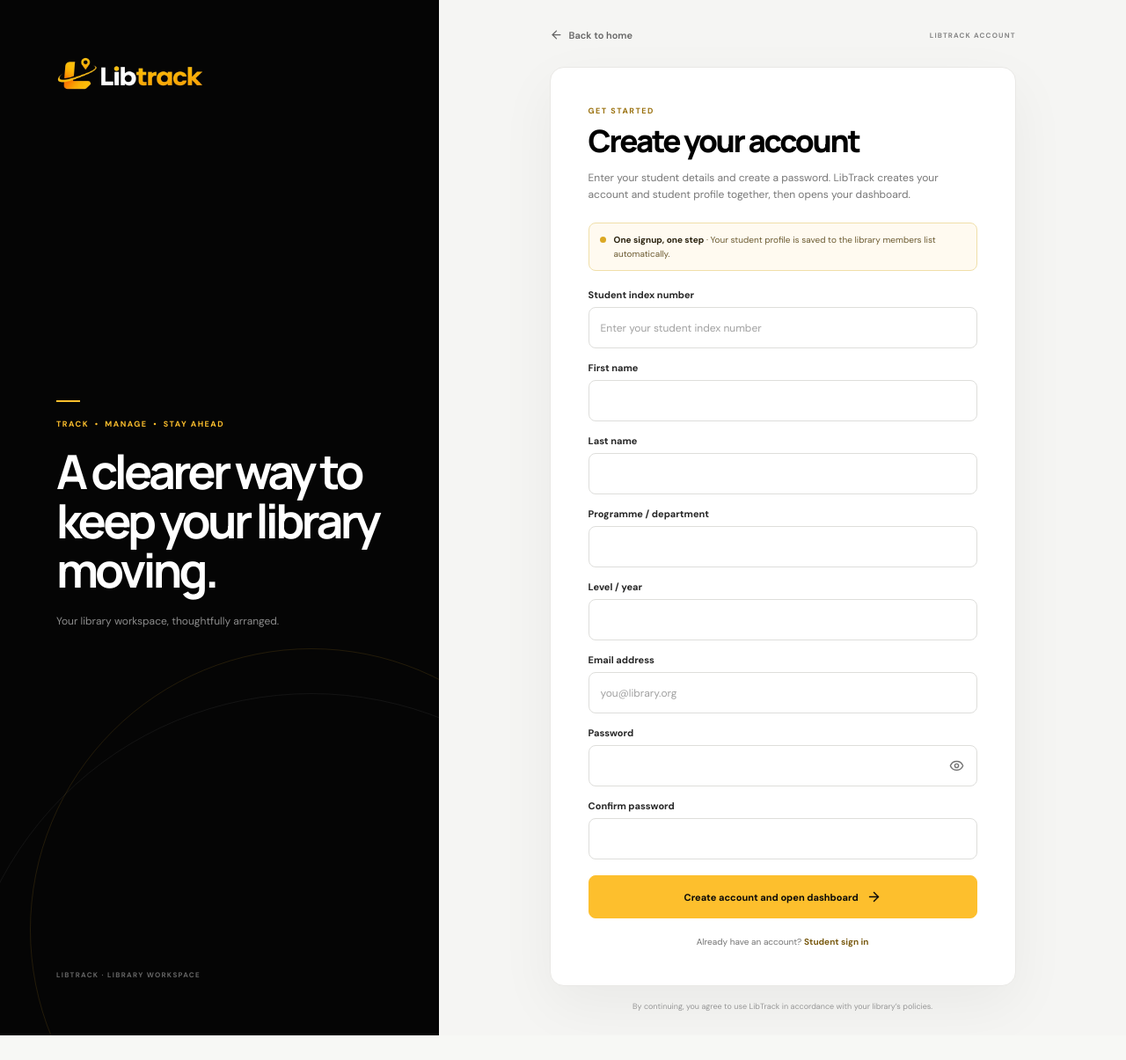
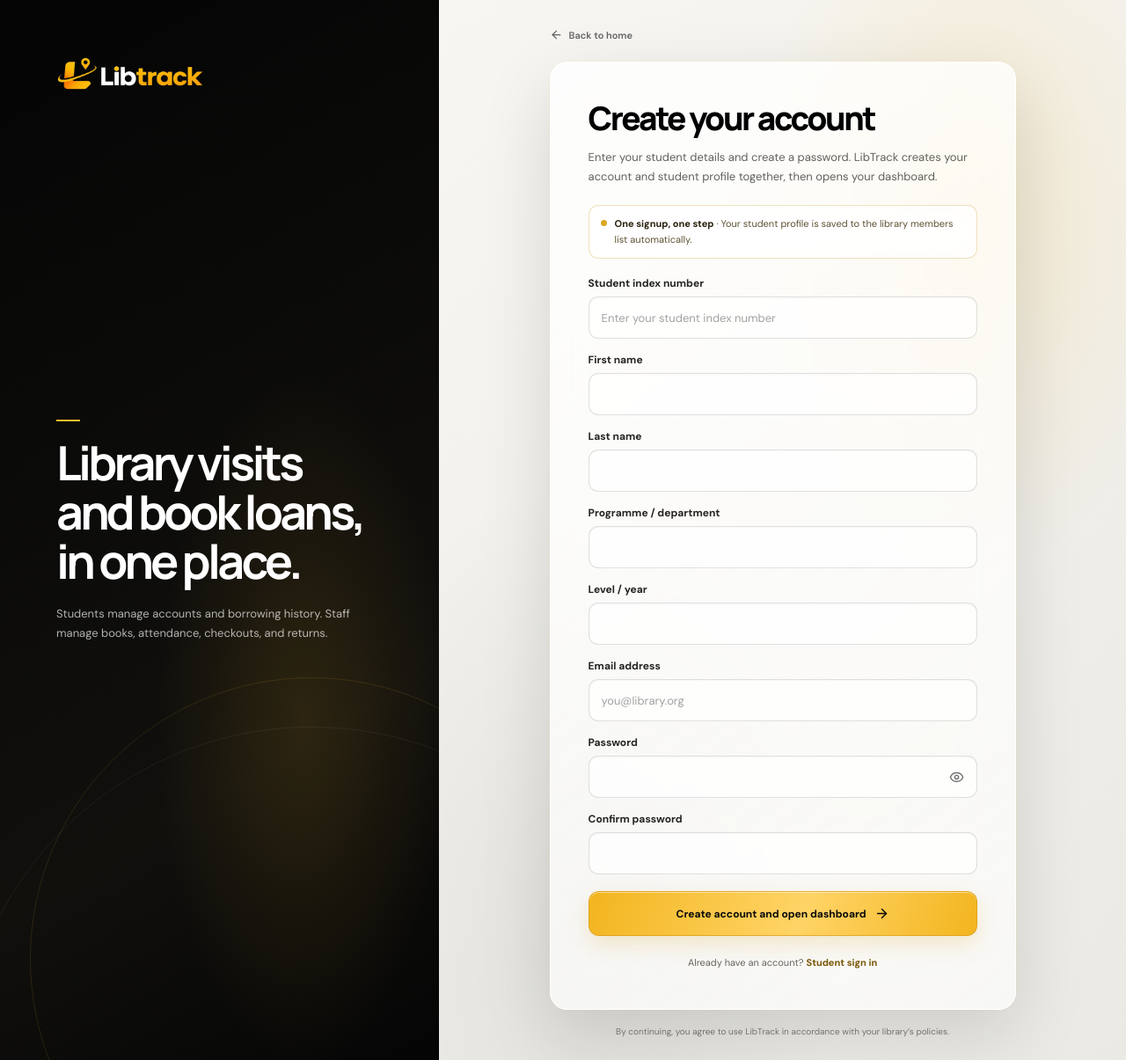
Before and after one commit to Emmanuel-Otoo67/semester-project-, a React (Vite) app: page /create-account in a window 1280 px wide. Shown: the whole page at 88% size. Before the commit the page ends 1177 px from the top, so only its background shows below. Built offline with nearby package versions, Linux system fonts and the light colour scheme; no server answers.

Commit message:
signup pages fix

```diff
--- a/src/ui/pages/AccountPage.tsx
+++ b/src/ui/pages/AccountPage.tsx
@@ -133,15 +133,13 @@ export default function AccountPage({ mode, localDemo, onSignIn, signInAudience
   return <div className="account-shell">
     <aside className="account-aside">
       <Link className="account-brand" to="/" aria-label="LibTrack home"><BrandLogo className="brand-logo-account" /></Link>
-      <div className="account-aside-copy"><span className="account-aside-line" /><p>Track <i>•</i> Manage <i>•</i> Stay Ahead</p><h2>A clearer way to keep your library moving.</h2><span className="account-aside-note">Your library workspace, thoughtfully arranged.</span></div>
+      <div className="account-aside-copy"><span className="account-aside-line" /><h2>Library visits and book loans, in one place.</h2><span className="account-aside-note">Students manage accounts and borrowing history. Staff manage books, attendance, checkouts, and returns.</span></div>
       <div className="account-aside-orbit account-aside-orbit-one" aria-hidden="true" /><div className="account-aside-orbit account-aside-orbit-two" aria-hidden="true" />
-      <span className="account-aside-footer">LIBTRACK · LIBRARY WORKSPACE</span>
     </aside>
     <main className="account-main">
-      <div className="account-topline"><Link to="/" className="account-home-link"><ArrowLeft size={15} /> Back to home</Link><span>LIBTRACK ACCOUNT</span></div>
+      <div className="account-topline"><Link to="/" className="account-home-link"><ArrowLeft size={15} /> Back to home</Link></div>
       <section className="account-card">
         <div className="account-mobile-brand"><BrandLogo className="brand-logo-mobile" /></div>
-        <p className="account-kicker">{mode === 'sign-in' ? 'WELCOME BACK' : mode === 'create-account' ? 'GET STARTED' : 'ACCOUNT HELP'}</p>
         <h1>{title}</h1>
         <p className="account-intro">{mode === 'sign-in'
           ? 'Sign in to continue to your library workspace.'
--- a/src/ui/website.css
+++ b/src/ui/website.css
@@ -227,37 +227,33 @@
 .footer-links>.footer-placeholder { margin: 0; color: rgb(255 255 255 / 52%); font-size: 11px; font-weight: 450; letter-spacing: 0; text-transform: none; }
 .footer-bottom { display: flex; width: min(100%, 1190px); justify-content: space-between; margin: 0 auto; padding: 17px 0 20px; border-top: 1px solid rgb(255 255 255 / 12%); color: rgb(255 255 255 / 42%); font-size: 9px; }
 
-.account-shell { display: grid; min-height: 100vh; grid-template-columns: minmax(310px, .78fr) minmax(0, 1.22fr); background: #f5f5f3; color: var(--lt-black); font-family: var(--lt-body); }
-.account-aside { position: relative; isolation: isolate; display: flex; min-height: 100%; flex-direction: column; overflow: hidden; padding: clamp(27px, 5vw, 67px); background: #050505; color: #fff; }
+.account-shell { display: grid; min-height: 100vh; grid-template-columns: minmax(310px, .78fr) minmax(0, 1.22fr); background: #080808; color: var(--lt-black); font-family: var(--lt-body); }
+.account-aside { position: relative; isolation: isolate; display: flex; min-height: 100%; flex-direction: column; overflow: hidden; padding: clamp(27px, 5vw, 67px); background: radial-gradient(ellipse at 69% 68%, rgb(253 191 45 / 12%), transparent 34%), linear-gradient(150deg, #050505 4%, #11100d 70%, #050505); color: #fff; }
 .account-brand { display: inline-flex; width: fit-content; align-items: center; gap: 10px; color: white !important; text-decoration: none; font-family: var(--lt-display); font-size: 19px; font-weight: 800; letter-spacing: -.55px; }
 .account-brand>span, .account-mobile-brand>span { display: grid; width: 37px; height: 37px; place-items: center; border: 1px solid rgb(253 191 45 / 48%); border-radius: 11px; background: rgb(253 191 45 / 13%); color: var(--lt-gold); }
 .account-aside-copy { position: relative; z-index: 1; max-width: 440px; margin: auto 0; padding: 50px 0 85px; }
 .account-aside-line { display: block; width: 27px; height: 2px; margin-bottom: 19px; background: var(--lt-gold); }
-.account-aside-copy>p { margin: 0 0 20px; color: var(--lt-gold); font-size: 9px; font-weight: 750; letter-spacing: 1.5px; text-transform: uppercase; }
-.account-aside-copy>p i { padding: 0 3px; font-style: normal; }
 .account-aside-copy h2 { max-width: 420px; margin: 0; font-family: var(--lt-display); font-size: clamp(36px, 4.2vw, 58px); font-weight: 700; letter-spacing: -.07em; line-height: 1.04; }
-.account-aside-note { display: block; margin-top: 21px; color: rgb(255 255 255 / 54%); font-size: 12px; line-height: 1.6; }
-.account-aside-footer { position: relative; z-index: 1; color: rgb(255 255 255 / 39%); font-size: 8px; font-weight: 700; letter-spacing: 1.3px; }
+.account-aside-note { display: block; max-width: 370px; margin-top: 21px; color: rgb(255 255 255 / 68%); font-size: 13px; line-height: 1.75; }
 .account-aside-orbit { position: absolute; z-index: -1; right: -35%; bottom: -17%; width: min(80vw, 640px); aspect-ratio: 1; border: 1px solid rgb(253 191 45 / 12%); border-radius: 50%; }
 .account-aside-orbit-two { right: -51%; bottom: -35%; width: min(100vw, 800px); border-color: rgb(255 255 255 / 6%); }
-.account-main { display: flex; min-width: 0; flex-direction: column; align-items: center; justify-content: center; padding: 32px clamp(22px, 5vw, 68px) 25px; }
-.account-topline { display: flex; width: min(100%, 530px); align-items: center; justify-content: space-between; margin: 0 auto 29px; color: #858585; font-size: 8px; font-weight: 750; letter-spacing: 1.15px; }
+.account-main { position: relative; isolation: isolate; display: flex; min-width: 0; flex-direction: column; align-items: center; justify-content: center; overflow: hidden; padding: 32px clamp(22px, 5vw, 68px) 25px; background: radial-gradient(ellipse at 78% 20%, rgb(253 191 45 / 15%), transparent 30%), radial-gradient(ellipse at 20% 88%, rgb(0 0 0 / 5%), transparent 35%), linear-gradient(145deg, #f7f6f2, #eae9e4); }
+.account-topline { position: relative; z-index: 1; display: flex; width: min(100%, 530px); align-items: center; justify-content: flex-start; margin: 0 auto 23px; color: #858585; font-size: 8px; font-weight: 750; letter-spacing: 1.15px; }
 .account-home-link { display: inline-flex; align-items: center; gap: 7px; color: #656565 !important; text-decoration: none; font-size: 11px; font-weight: 600; letter-spacing: 0; transition: color 160ms ease; }
 .account-home-link:hover { color: #8e650a !important; }
-.account-card { width: min(100%, 530px); padding: clamp(27px, 4vw, 43px); border: 1px solid #e9e8e5; border-radius: 16px; background: #fff; box-shadow: 0 22px 65px rgb(0 0 0 / 5%); }
+.account-card { position: relative; z-index: 1; width: min(100%, 530px); padding: clamp(27px, 4vw, 43px); border: 1px solid rgb(255 255 255 / 88%); border-radius: 20px; background: linear-gradient(145deg, rgb(255 255 255 / 82%), rgb(255 255 255 / 65%)); box-shadow: 0 28px 80px rgb(0 0 0 / 13%), inset 0 1px 0 rgb(255 255 255 / 95%), 0 0 0 1px rgb(253 191 45 / 7%); -webkit-backdrop-filter: blur(26px) saturate(145%); backdrop-filter: blur(26px) saturate(145%); }
 .account-mobile-brand { display: none; }
-.account-kicker { margin: 0 0 9px; color: #9a710f; font-size: 9px; font-weight: 800; letter-spacing: 1.5px; }
-.account-card h1 { margin: 0; font-family: var(--lt-display); font-size: clamp(27px, 3vw, 35px); font-weight: 760; letter-spacing: -.065em; line-height: 1.13; }
-.account-intro { margin: 12px 0 21px; color: #777; font-size: 12px; line-height: 1.65; }
-.account-demo-note { display: flex; align-items: flex-start; gap: 9px; margin: 0 0 20px; padding: 11px 12px; border: 1px solid #f0dfa9; border-radius: 8px; background: #fffaf0; color: #6c5b31; font-size: 10px; line-height: 1.55; }
+.account-card h1 { margin: 0; font-family: var(--lt-display); font-size: clamp(29px, 3vw, 37px); font-weight: 760; letter-spacing: -.065em; line-height: 1.13; }
+.account-intro { margin: 12px 0 21px; color: #62615c; font-size: 13px; line-height: 1.7; }
+.account-demo-note { display: flex; align-items: flex-start; gap: 9px; margin: 0 0 20px; padding: 12px 13px; border: 1px solid rgb(208 164 58 / 32%); border-radius: 11px; background: rgb(255 255 255 / 54%); color: #5e5132; font-size: 11px; line-height: 1.6; -webkit-backdrop-filter: blur(12px); backdrop-filter: blur(12px); }
 .demo-note-dot { flex: 0 0 auto; width: 7px; height: 7px; margin-top: 4px; border-radius: 50%; background: #dba824; }
 .account-demo-note strong { color: #28200c; }
-.account-form { display: grid; gap: 15px; }
+.account-form { display: grid; gap: 16px; }
 .account-field { display: grid; gap: 7px; }
-.account-field>label { color: #262626; font-size: 11px; font-weight: 700; }
-.account-field input { width: 100%; min-height: 47px; padding: 0 13px; border: 1px solid #dededb; border-radius: 8px; outline: 0; background: #fff; color: #111; font: inherit; font-size: 12px; transition: border-color 170ms ease, box-shadow 170ms ease; }
+.account-field>label { color: #25241f; font-size: 12px; font-weight: 700; }
+.account-field input { width: 100%; min-height: 48px; padding: 0 14px; border: 1px solid rgb(52 48 38 / 15%); border-radius: 11px; outline: 0; background: rgb(255 255 255 / 72%); color: #111; font: inherit; font-size: 13px; box-shadow: inset 0 1px 2px rgb(0 0 0 / 3%); transition: border-color 180ms ease, box-shadow 180ms ease, background 180ms ease; }
 .account-field input::placeholder { color: #a1a1a1; }
-.account-field input:focus { border-color: #c6941b; box-shadow: 0 0 0 3px rgb(253 191 45 / 19%); }
+.account-field input:focus { border-color: #c6941b; background: rgb(255 255 255 / 95%); box-shadow: 0 0 0 4px rgb(253 191 45 / 18%), 0 5px 15px rgb(0 0 0 / 5%); }
 .account-field input[aria-invalid='true'] { border-color: #b24436; }
 .account-password-wrap { position: relative; display: block; }
 .account-password-wrap input { padding-right: 48px; }
@@ -272,14 +268,14 @@
 .account-auth-actions { display: flex; flex-wrap: wrap; gap: 12px; }
 .account-auth-actions button { padding: 0; border: 0; background: none; color: #664b0d; font: inherit; font-weight: 750; text-align: left; cursor: pointer; }
 .account-auth-actions a { color: #664b0d; font-weight: 750; text-decoration: underline; text-underline-offset: 3px; }
-.account-submit { display: flex; min-height: 49px; align-items: center; justify-content: center; gap: 9px; margin-top: 3px; border: 1px solid var(--lt-gold); border-radius: 8px; background: var(--lt-gold); color: #090909; font: inherit; font-size: 11px; font-weight: 800; cursor: pointer; transition: background 180ms ease, transform 180ms ease, box-shadow 180ms ease; }
-.account-submit:hover:not(:disabled) { background: #ffd05c; box-shadow: 0 8px 21px rgb(253 191 45 / 20%); transform: translateY(-1px); }
+.account-submit { display: flex; min-height: 51px; align-items: center; justify-content: center; gap: 9px; margin-top: 3px; border: 1px solid rgb(210 151 22 / 60%); border-radius: 12px; background: linear-gradient(110deg, #f3b51f, #ffd466 55%, #f3b51f); color: #090909; font: inherit; font-size: 12px; font-weight: 800; cursor: pointer; box-shadow: 0 9px 24px rgb(218 166 42 / 22%), inset 0 1px 0 rgb(255 255 255 / 54%); transition: background 200ms ease, transform 200ms ease, box-shadow 200ms ease; }
+.account-submit:hover:not(:disabled) { background: linear-gradient(110deg, #ffd05c, #ffe49a 55%, #ffd05c); box-shadow: 0 13px 29px rgb(218 166 42 / 30%), inset 0 1px 0 rgb(255 255 255 / 65%); transform: translateY(-2px); }
 .account-submit:active:not(:disabled) { transform: scale(.98); }
 .account-submit:disabled { opacity: .58; cursor: not-allowed; }
-.account-switch { margin: 20px 0 0; color: #737373; text-align: center; font-size: 10px; }
-.account-switch a { color: #795a11 !important; text-decoration: none; font-weight: 750; }
+.account-switch { margin: 22px 0 0; color: #66645d; text-align: center; font-size: 11px; line-height: 1.6; }
+.account-switch a { color: #785707 !important; text-decoration: none; font-weight: 750; }
 .account-switch a:hover { text-decoration: underline; }
-.account-legal { width: min(100%, 530px); margin: 17px auto 0; color: #969696; text-align: center; font-size: 9px; line-height: 1.5; }
+.account-legal { position: relative; z-index: 1; width: min(100%, 530px); margin: 17px auto 0; color: #73716a; text-align: center; font-size: 10px; line-height: 1.5; }
 
 @media (max-width: 760px) {
   .account-shell { grid-template-columns: 1fr; }
```
